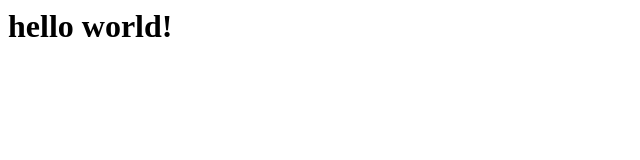
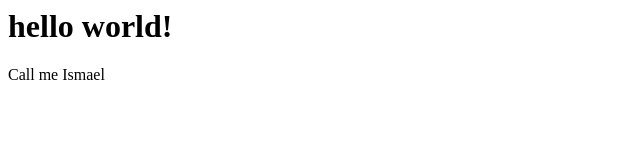
Before and after one commit to webexninja/website, a plain HTML site: page index.html in a window 1280 px wide. Shown: the full height of the page, 0-640 px from the left. Drawn offline with Linux system fonts and the light colour scheme.

Commit message:
Add p tag to index.html

```diff
--- a/index.html
+++ b/index.html
@@ -1 +1,2 @@
 <h1>hello world!</h1>
+<p>Call me Ismael</p>
```
